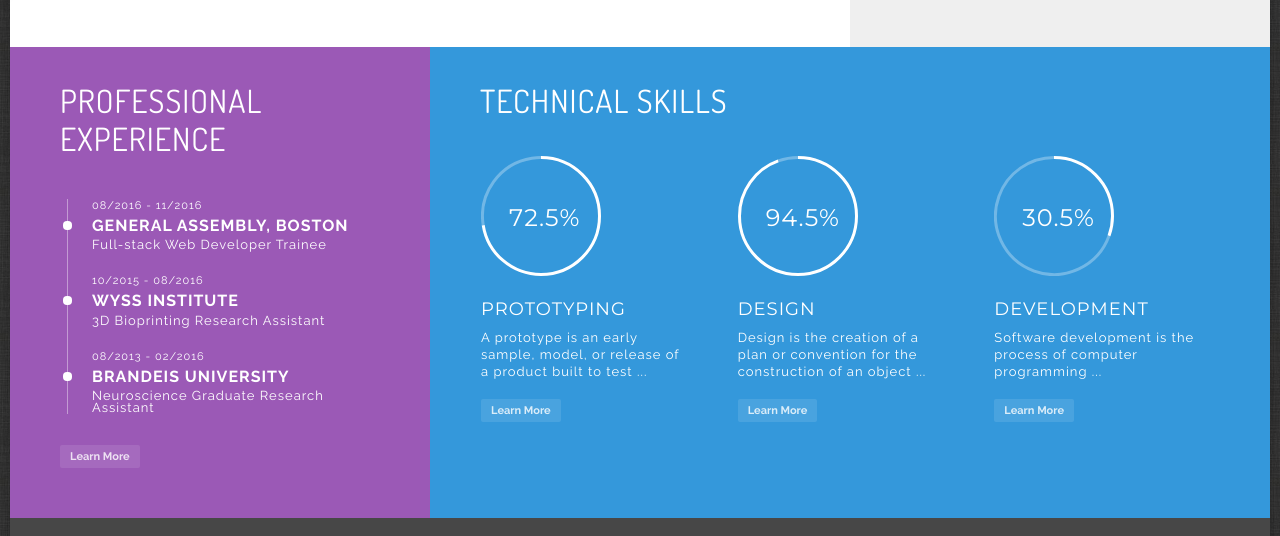
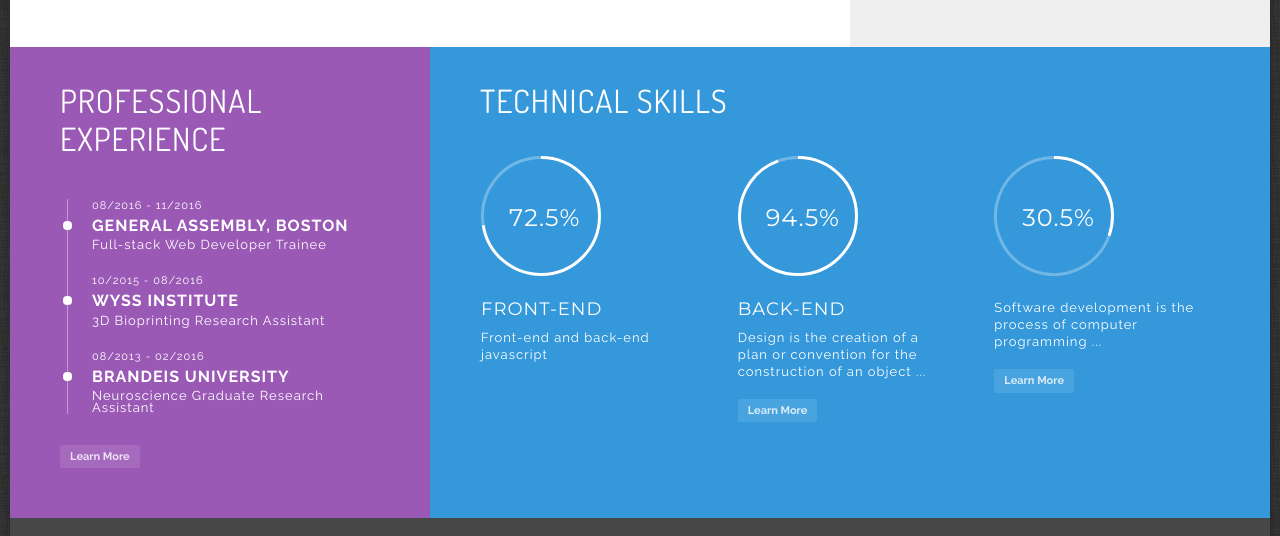
Before and after one commit to DanielJRaine/Portfolio, a plain HTML site: page html/home.html in a window 1280 px wide. Shown: the part 851-1387 px from the top of the page. Drawn offline with Linux system fonts and the light colour scheme; some packages are replaced by stand-ins of ours.

Commit message:
Modify skill status

```diff
--- a/html/home.html
+++ b/html/home.html
@@ -261,11 +261,11 @@
                      <div class="progressbar" data-animate="false">
                         <div class="circle font-accident-one-normal" data-percent="72.5">
                            <div></div>
-                           <h4 class="font-accident-one-normal uppercase">Prototyping</h4>
+                           <h4 class="font-accident-one-normal uppercase">Front-end</h4>
                            <p class="font-regular-normal">
-                              A prototype is an early sample, model, or release of a product built to test ...
+                              Front-end and back-end javascript
                            </p>
-                           <a href="#!" class="btn btn-wh-trans btn-xs">Learn More</a>
+                           <!-- <a href="#!" class="btn btn-wh-trans btn-xs">Learn More</a> -->
                         </div>
                      </div>
                   </div>
@@ -273,7 +273,7 @@
                      <div class="progressbar" data-animate="false">
                         <div class="circle font-accident-one-normal" data-percent="94.5">
                            <div></div>
-                           <h4 class="font-accident-one-normal uppercase">Design</h4>
+                           <h4 class="font-accident-one-normal uppercase">Back-end</h4>
                            <p class="font-regular-normal">
                               Design is the creation of a plan or convention for the construction of an object ...
                            </p>
@@ -285,7 +285,7 @@
                      <div class="progressbar" data-animate="false">
                         <div class="circle font-accident-one-normal" data-percent="30.5">
                            <div></div>
-                           <h4 class="font-accident-one-normal uppercase">Development</h4>
+                           <h4 class="font-accident-one-normal uppercase"></h4>
                            <p class="font-regular-normal">
                               Software development is the process of computer programming ...
                            </p>
```
